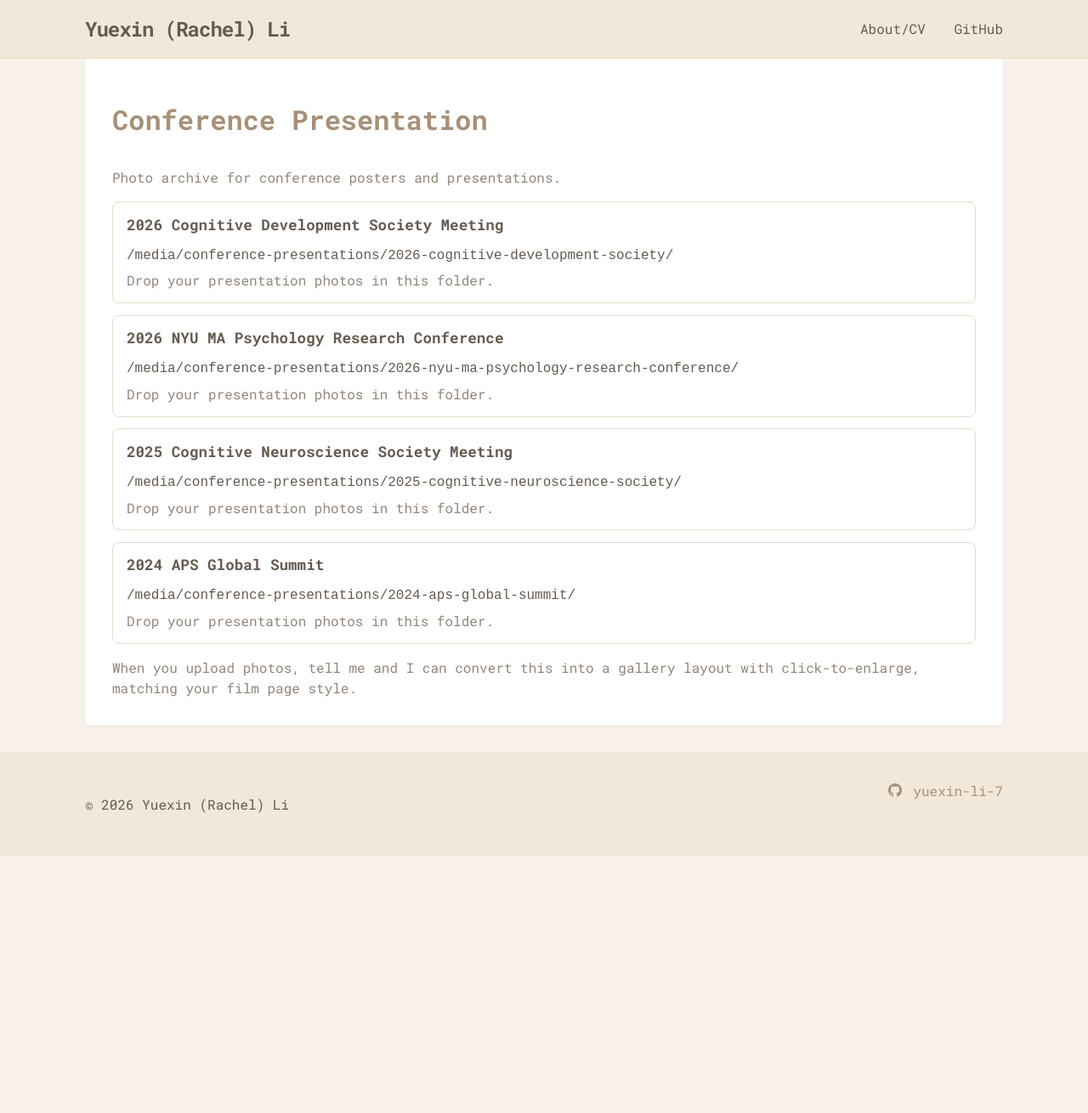
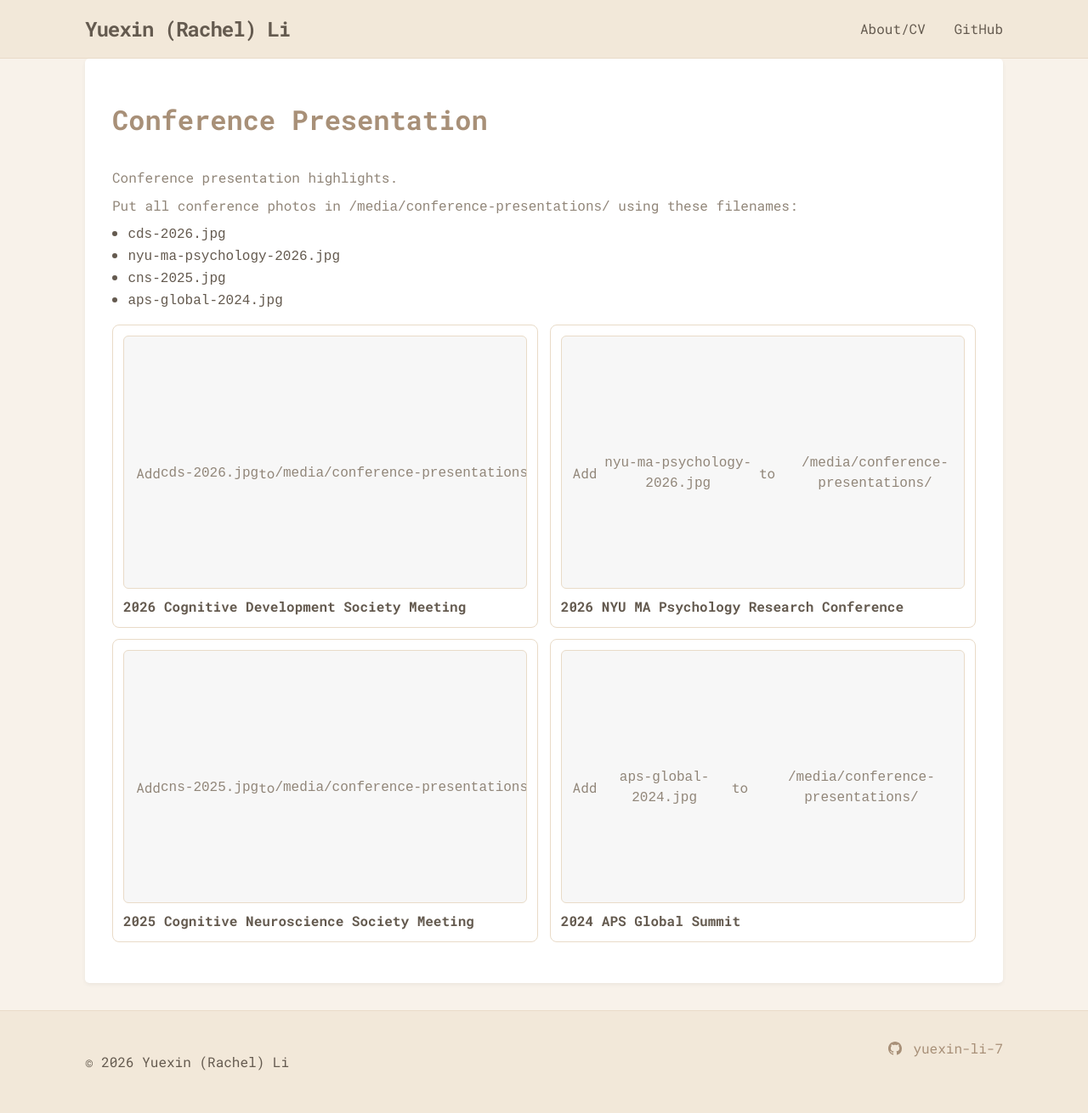
Before and after one commit to yuexin-li-7/yuexin-li-7.github.io, a Jekyll site: the page built from conference-presentation.md, in a window 1280 px wide. Shown: the whole page at 85% size. Built offline with Jekyll 4.4.1, drawn with Linux system fonts in a browser that asks for light colours; before the commit the page ends 1007 px from its top, so only the background shows below that.

Commit message:
Convert conference page to single-folder two-column gallery

```diff
--- a/_sass/main.scss
+++ b/_sass/main.scss
@@ -923,36 +923,70 @@ body.film-lightbox-open {
 
 .conference-intro {
   margin-top: 0;
-  margin-bottom: 1rem;
+  margin-bottom: 0.55rem;
   color: $grey-color-dark;
 }
 
-.conference-collection {
+.conference-upload-guide {
+  margin-top: 0;
+  margin-bottom: 0.4rem;
+  color: $grey-color-dark;
+}
+
+.conference-file-list {
+  margin-top: 0;
+  margin-bottom: 1rem;
+  padding-left: 1.15rem;
+}
+
+.conference-gallery {
   display: grid;
+  grid-template-columns: repeat(2, minmax(0, 1fr));
   gap: 0.85rem;
   margin-bottom: 1rem;
+
+  @media screen and (max-width: $on-laptop) {
+    grid-template-columns: 1fr;
+  }
 }
 
 .conference-card {
   border: 1px solid $beige-medium;
   border-radius: 8px;
   background-color: white;
-  padding: 0.85rem 1rem;
+  padding: 0.75rem;
 }
 
-.conference-card-title {
-  margin: 0 0 0.55rem;
-  font-size: 1.1rem;
-  color: $text-color;
+.conference-card-media {
+  border-radius: 6px;
+  overflow: hidden;
+  background: #f7f7f7;
+  border: 1px solid $beige-medium;
+  aspect-ratio: 16 / 10;
 }
 
-.conference-card-path {
-  margin: 0 0 0.35rem;
+.conference-card-media img {
+  width: 100%;
+  height: 100%;
+  object-fit: cover;
+  display: block;
 }
 
-.conference-card-note {
-  margin: 0;
+.conference-placeholder {
+  width: 100%;
+  height: 100%;
+  padding: 0.8rem;
+  display: flex;
+  align-items: center;
+  justify-content: center;
+  text-align: center;
   color: $grey-color-dark;
+  line-height: 1.5;
+}
+
+.conference-card-caption {
+  margin: 0.55rem 0 0;
+  font-weight: 700;
 }
 
 .conference-help {
--- a/conference-presentation.md
+++ b/conference-presentation.md
@@ -4,32 +4,37 @@ title: Conference Presentation
 permalink: /conference-presentation/
 ---
 
-<p class="conference-intro">Photo archive for conference posters and presentations.</p>
+<p class="conference-intro">Conference presentation highlights.</p>
 
-<section class="conference-collection">
-  <article class="conference-card">
-    <h2 class="conference-card-title">2026 Cognitive Development Society Meeting</h2>
-    <p class="conference-card-path"><code>/media/conference-presentations/2026-cognitive-development-society/</code></p>
-    <p class="conference-card-note">Drop your presentation photos in this folder.</p>
-  </article>
+<p class="conference-upload-guide">Put all conference photos in <code>/media/conference-presentations/</code> using these filenames:</p>
+<ul class="conference-file-list">
+  <li><code>cds-2026.jpg</code></li>
+  <li><code>nyu-ma-psychology-2026.jpg</code></li>
+  <li><code>cns-2025.jpg</code></li>
+  <li><code>aps-global-2024.jpg</code></li>
+</ul>
 
-  <article class="conference-card">
-    <h2 class="conference-card-title">2026 NYU MA Psychology Research Conference</h2>
-    <p class="conference-card-path"><code>/media/conference-presentations/2026-nyu-ma-psychology-research-conference/</code></p>
-    <p class="conference-card-note">Drop your presentation photos in this folder.</p>
-  </article>
+{% assign conference_items = "2026 Cognitive Development Society Meeting|cds-2026.jpg,2026 NYU MA Psychology Research Conference|nyu-ma-psychology-2026.jpg,2025 Cognitive Neuroscience Society Meeting|cns-2025.jpg,2024 APS Global Summit|aps-global-2024.jpg" | split: "," %}
 
-  <article class="conference-card">
-    <h2 class="conference-card-title">2025 Cognitive Neuroscience Society Meeting</h2>
-    <p class="conference-card-path"><code>/media/conference-presentations/2025-cognitive-neuroscience-society/</code></p>
-    <p class="conference-card-note">Drop your presentation photos in this folder.</p>
-  </article>
+<section class="conference-gallery" aria-label="Conference presentation photos">
+  {% for item in conference_items %}
+    {% assign parts = item | split: "|" %}
+    {% assign conference_name = parts[0] | strip %}
+    {% assign filename = parts[1] | strip %}
+    {% assign image_path = '/media/conference-presentations/' | append: filename %}
+    {% assign image_file = site.static_files | where: "path", image_path | first %}
 
-  <article class="conference-card">
-    <h2 class="conference-card-title">2024 APS Global Summit</h2>
-    <p class="conference-card-path"><code>/media/conference-presentations/2024-aps-global-summit/</code></p>
-    <p class="conference-card-note">Drop your presentation photos in this folder.</p>
-  </article>
+    <article class="conference-card">
+      <div class="conference-card-media">
+        {% if image_file %}
+          <img src="{{ image_path | relative_url }}" alt="{{ conference_name }}" loading="lazy" decoding="async">
+        {% else %}
+          <div class="conference-placeholder">
+            Add <code>{{ filename }}</code> to <code>/media/conference-presentations/</code>
+          </div>
+        {% endif %}
+      </div>
+      <p class="conference-card-caption">{{ conference_name }}</p>
+    </article>
+  {% endfor %}
 </section>
-
-<p class="conference-help">When you upload photos, tell me and I can convert this into a gallery layout with click-to-enlarge, matching your film page style.</p>
```
Also changed, not shown: 5 other files.
